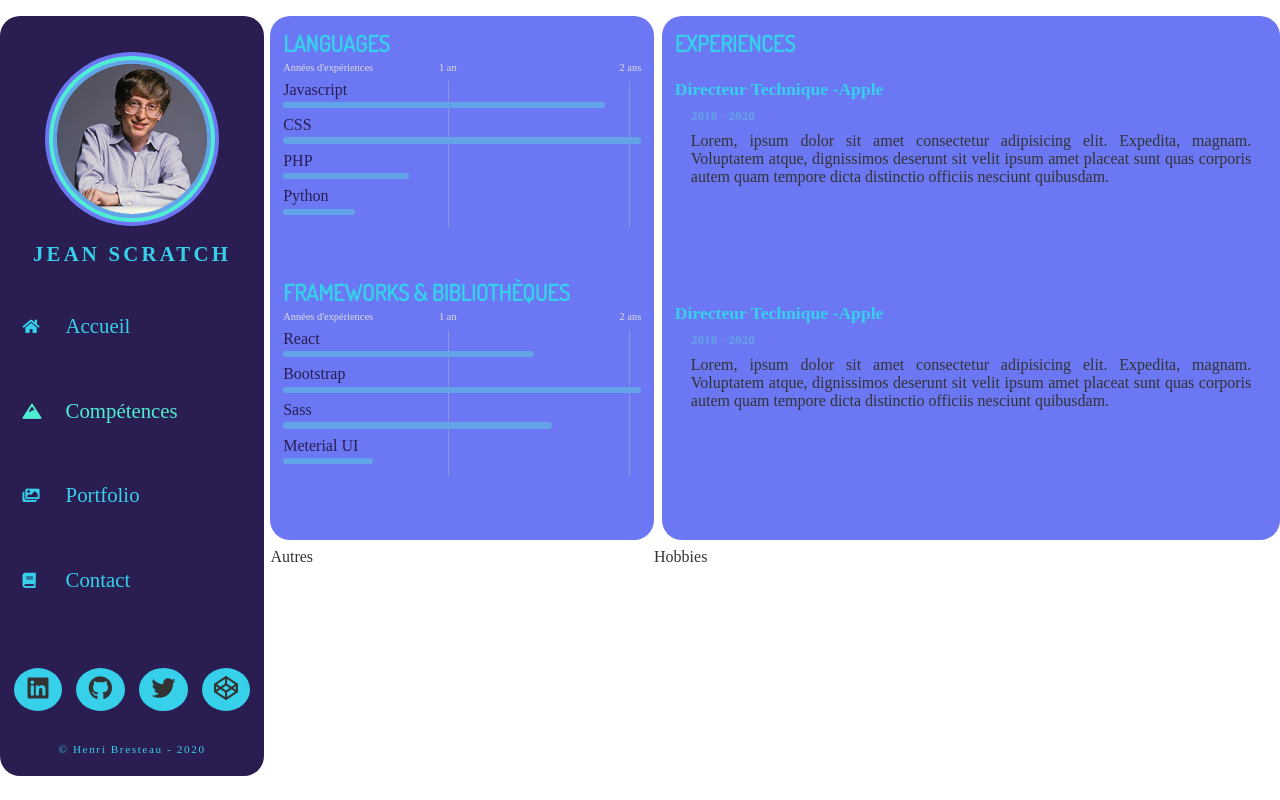
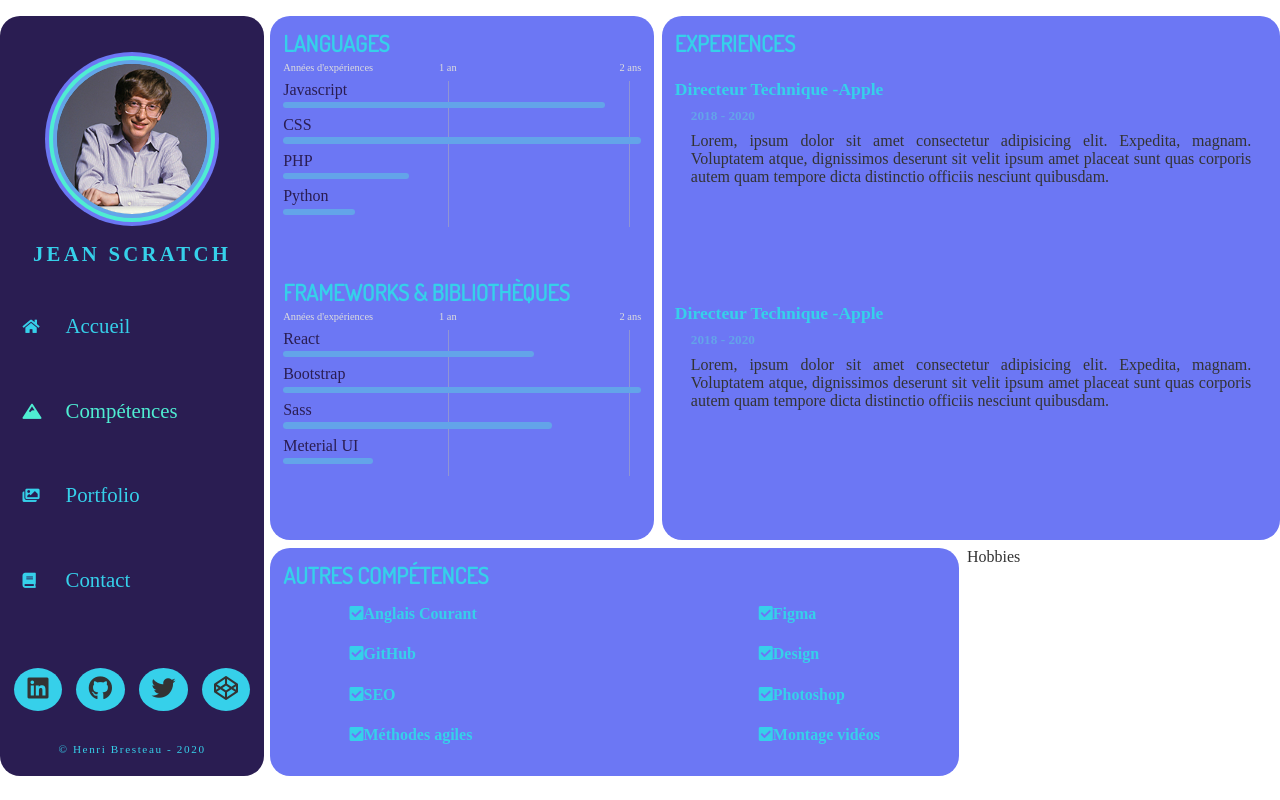
Before and after one commit to HenriBresteau/react-cv, a React (Create React App) app: page /competences in a window 1280 px wide. Built offline with nearby package versions, Linux system fonts and the light colour scheme; a web font is replaced by a local one.

Commit message:
Component OtherSkills

```diff
--- a/src/components/knowledges/OtherSkills.js
+++ b/src/components/knowledges/OtherSkills.js
@@ -2,8 +2,30 @@ import React from 'react';
 
 const OtherSkills = () => {
     return (
-        <div>
-            Autres
+        <div className="otherSkills">
+            <h3>Autres Compétences</h3>
+            <div className="list">
+                <ul>
+                    <li><i className="fas fa-check-square">
+                        Anglais Courant</i></li>
+                    <li><i className="fas fa-check-square">
+                        GitHub</i></li>
+                    <li><i className="fas fa-check-square">
+                        SEO</i></li>
+                    <li><i className="fas fa-check-square">
+                        Méthodes agiles</i></li>
+                </ul>
+                <ul>
+                    <li><i className="fas fa-check-square">
+                        Figma</i></li>
+                    <li><i className="fas fa-check-square">
+                        Design</i></li>
+                    <li><i className="fas fa-check-square">
+                        Photoshop</i></li>
+                    <li><i className="fas fa-check-square">
+                        Montage vidéos</i></li>
+                </ul>
+            </div>
         </div>
     );
 };
```
